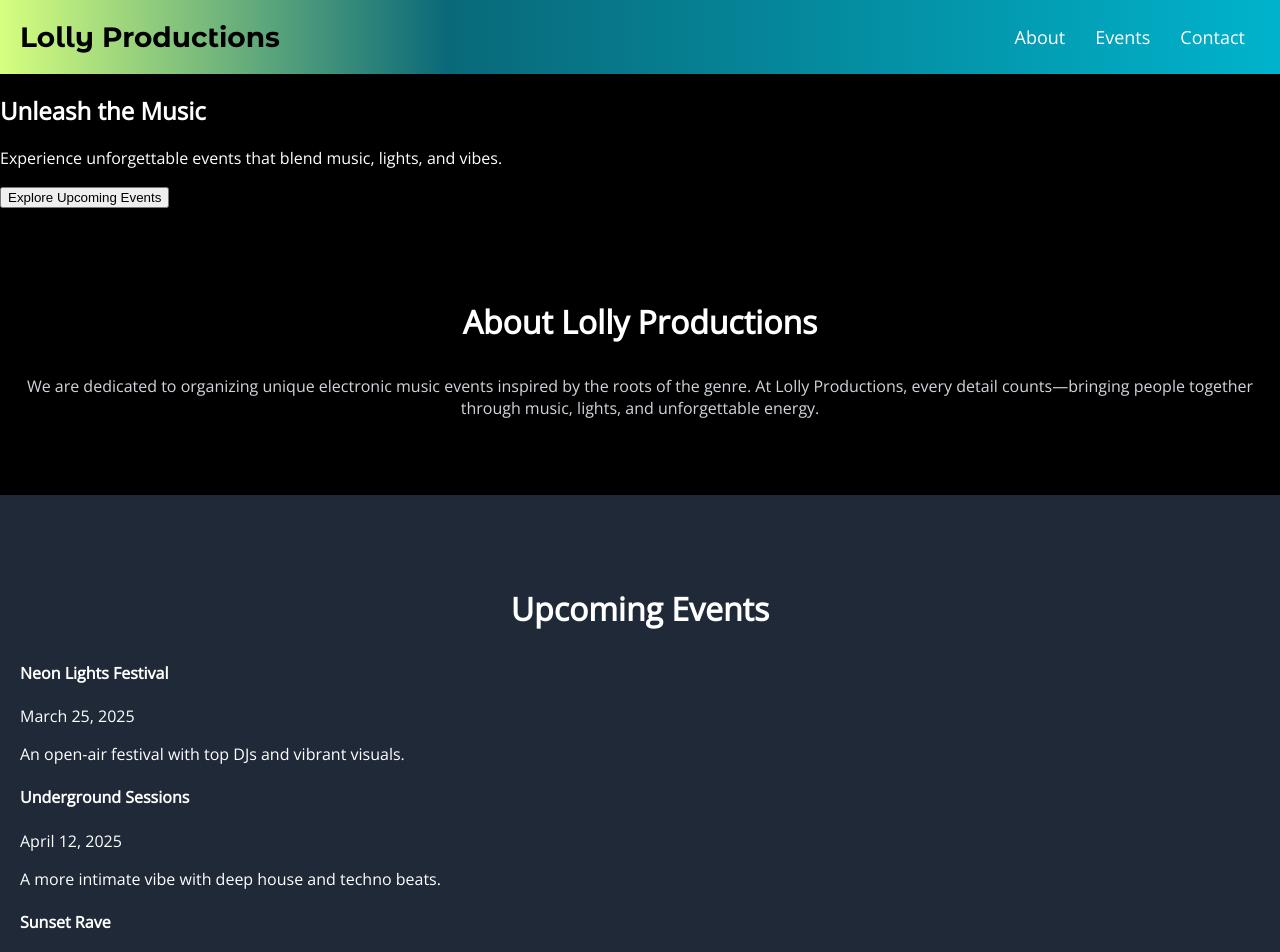
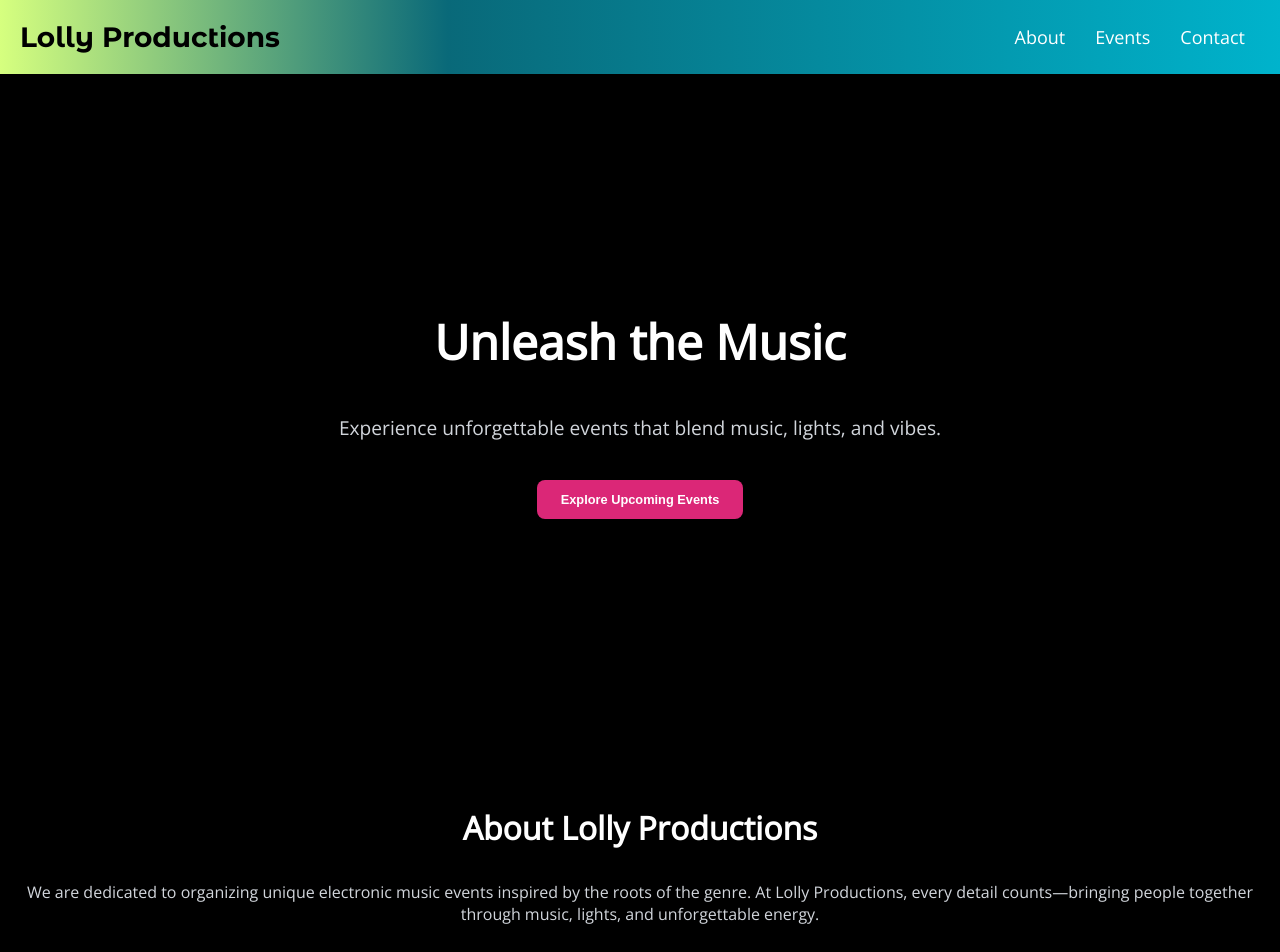
Before and after one commit to skev24/lolly-productions, a React (Create React App) app: page / in a window 1280 px wide. Shown: the top 952 px of the page. Built offline with nearby package versions, Linux system fonts and the light colour scheme.

Commit message:
First version of Hero and about section complete
First version of Hero and About sections completed, plus some minor changes in events sections

```diff
--- a/src/App.css
+++ b/src/App.css
@@ -18,7 +18,7 @@ body {
 } */
 
 header {
-  background: linear-gradient(90deg, rgba(214,255,127,1) 0%, rgba(9,105,121,1) 35%, rgba(0,179,204,1) 100%);
+  background: linear-gradient(90deg, rgba(214, 255, 127, 1) 0%, rgba(9, 105, 121, 1) 35%, rgba(0, 179, 204, 1) 100%);
   color: white;
   padding: 20px;
 }
@@ -34,8 +34,8 @@ header h1 {
   font-weight: bold; */
   color: rgb(0, 0, 0);
   font-family: 'Montserrat Alternates', sans-serif;
-  font-size: 28px; /* Ajusta el tamaño del título si es necesario */
-  margin: 0; /* Elimina márgenes para evitar desbordamiento */
+  font-size: 28px;
+  margin: 0;
 }
 
 header nav a {
@@ -61,7 +61,7 @@ header nav a:hover {
 
 .hero h2 {
   font-size: 3rem;
-  font-weight: 800;
+  font-weight:bolder;
 }
 
 .hero p {
@@ -72,11 +72,15 @@ header nav a:hover {
 
 .hero .button {
   margin-top: 20px;
-  background-color: #ec4899;
+  background-color: #db2777;
   padding: 12px 24px;
   border-radius: 8px;
+  border: none;
   font-weight: bold;
+  font-size: 0.8rem;
+  color: white;
   transition: 0.3s;
+  cursor: pointer;
 }
 
 .hero .button:hover {
@@ -100,12 +104,12 @@ header nav a:hover {
 }
 
 /* Events Section */
-#events {
+/* .event {
   background-color: #1f2937;
   padding: 60px 20px;
 }
 
-#events h3 {
+.event h3 {
   text-align: center;
   font-size: 2rem;
   font-weight: bold;
@@ -130,10 +134,10 @@ header nav a:hover {
 .event-card p {
   color: #d1d5db;
   margin-top: 5px;
-}
+} */
 
 /* Contact Section */
-#contact {
+/* #contact {
   padding: 60px 20px;
   text-align: center;
 }
@@ -165,7 +169,7 @@ header nav a:hover {
 
 #contact .button:hover {
   background-color: #be185d;
-}
+} */
 
 /* Footer */
 footer {
--- a/src/components/EventsSection.js
+++ b/src/components/EventsSection.js
@@ -3,27 +3,27 @@ import { Card, CardContent } from "../components/ui/Card";
 
 const EventsSection = () => {
   return (
-    <section id="events" className="bg-gray-900 py-12 px-4">
+    <section id="events" className="event">
         <div className="container mx-auto">
-          <h3 className="text-3xl font-bold text-center">Upcoming Events</h3>
+          <h3>Upcoming Events</h3>
           <div className="grid grid-cols-1 md:grid-cols-2 lg:grid-cols-3 gap-6 mt-8">
             <Card>
               <CardContent>
-                <h4 className="text-xl font-bold">Neon Lights Festival</h4>
-                <p className="text-gray-400">March 25, 2025</p>
-                <p className="mt-2 text-gray-300">An open-air festival with top DJs and vibrant visuals.</p>
+                <h4>Echoes of the Forest</h4>
+                <p className="text-gray-400">March 15, 2025</p>
+                <p className="mt-2 text-gray-300">An open-air party with DJs and forest ambient.</p>
               </CardContent>
             </Card>
             <Card>
               <CardContent>
-                <h4 className="text-xl font-bold">Underground Sessions</h4>
+                <h4>Underground Sessions</h4>
                 <p className="text-gray-400">April 12, 2025</p>
                 <p className="mt-2 text-gray-300">A more intimate vibe with deep house and techno beats.</p>
               </CardContent>
             </Card>
             <Card>
               <CardContent>
-                <h4 className="text-xl font-bold">Sunset Rave</h4>
+                <h4>Sunset Rave</h4>
                 <p className="text-gray-400">May 8, 2025</p>
                 <p className="mt-2 text-gray-300">Celebrate music and sunsets with an ocean view.</p>
               </CardContent>
--- a/src/components/HeroSection.js
+++ b/src/components/HeroSection.js
@@ -4,20 +4,22 @@ import { motion } from "framer-motion";
 
 const HeroSection = () => {
   return (
-    <section className="relative h-[80vh] flex items-center justify-center">
+    <section className="hero">
         <motion.div
           className="text-center"
           initial={{ opacity: 0, scale: 0.8 }}
           animate={{ opacity: 1, scale: 1 }}
           transition={{ duration: 1 }}
         >
-          <h2 className="text-5xl font-extrabold">Unleash the Music</h2>
-          <p className="mt-4 text-lg text-gray-300">
+          <h2>Unleash the Music</h2>
+          <p>
             Experience unforgettable events that blend music, lights, and vibes.
           </p>
-          <Button className="mt-6 bg-pink-600 hover:bg-pink-700">
-            Explore Upcoming Events
-          </Button>
+          <a href="#events">
+            <Button className="button">
+              Explore Upcoming Events
+            </Button>
+          </a>
         </motion.div>
       </section>
   );
--- a/src/pages/HomePage.js
+++ b/src/pages/HomePage.js
@@ -13,8 +13,8 @@ const HomePage = () => {
       <main>
         <HeroSection />
         <AboutSection />
-        <EventsSection />
-        <ContactSection />
+        {/* <EventsSection /> */}
+        {/* <ContactSection />  */}
       </main>
       <Footer />
     </div>
```
